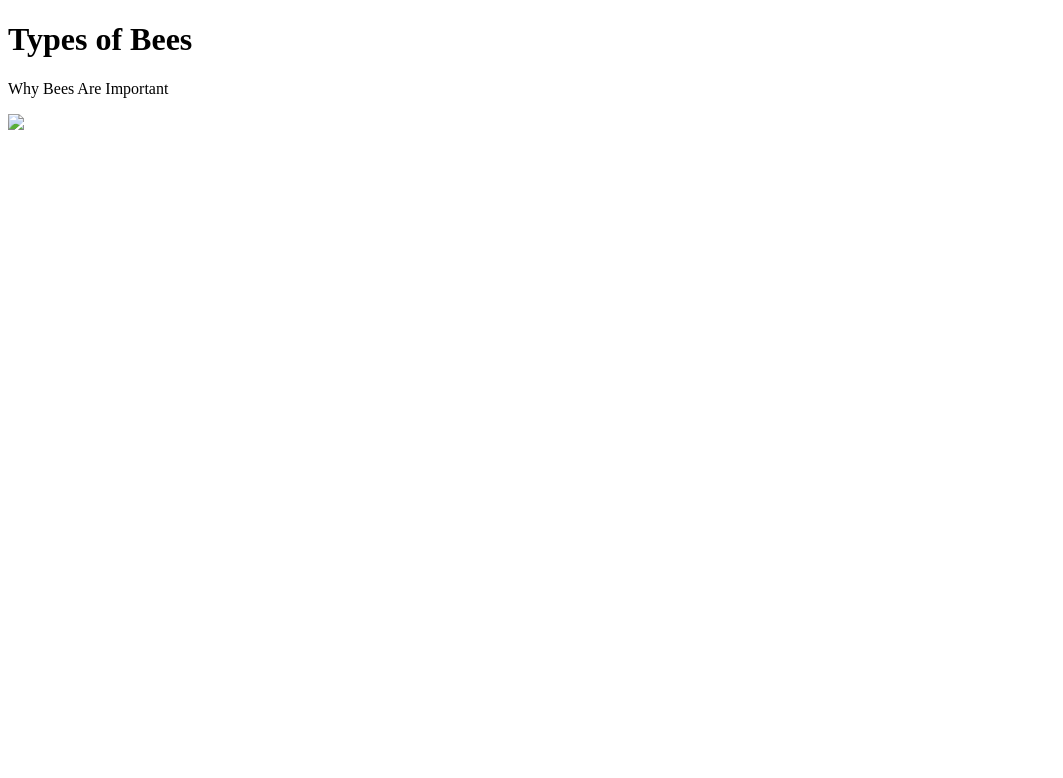
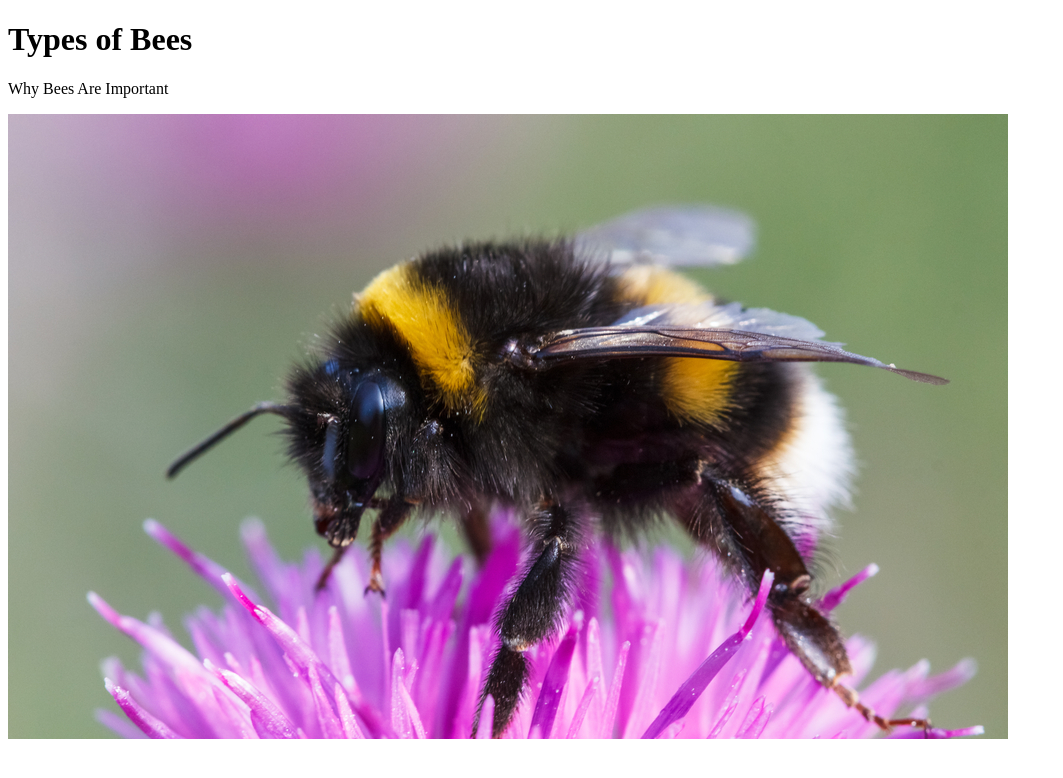
Before and after one commit to neidarubalcava/BeeWebsite, a plain HTML site: page index.html in a window 1280 px wide. Shown: the whole page, without its empty margins (0-1063 px from the left). Drawn offline with Linux system fonts and the light colour scheme.

Commit message:
Update index.html

```diff
--- a/index.html
+++ b/index.html
@@ -6,7 +6,7 @@
 <body>
 <h1>Types of Bees</h1>
 <p>Why Bees Are Important</p>
-<img src="bumblebee1.jpg">
+<img src="images/bumblebee1.jpg">
 <br>
 </body>
 </html>
```
